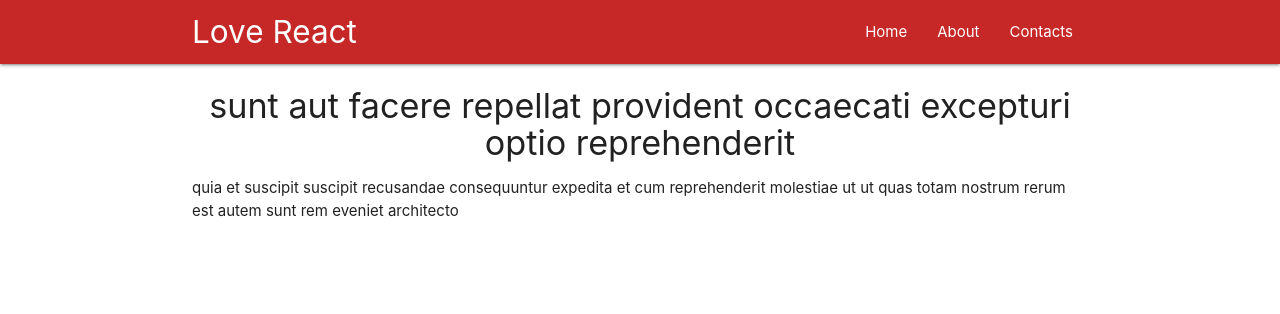
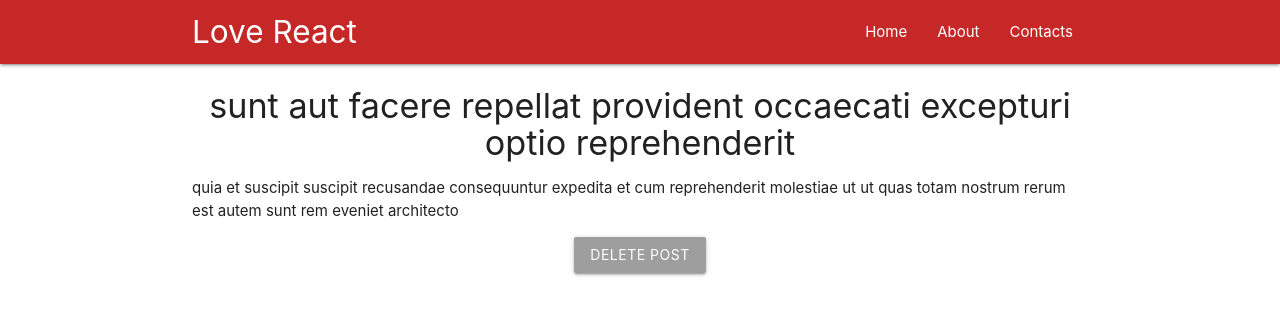
Before and after one commit to ChigorinDev/react-router-page, a React (Create React App) app: page /1 in a window 1280 px wide. Shown: the top 314 px of the page. Built offline with nearby package versions, Linux system fonts and the light colour scheme.

Commit message:
dispath deletePost action to the store and call it on click

```diff
--- a/src/components/Post.js
+++ b/src/components/Post.js
@@ -20,12 +20,24 @@
   //     })
   // }
 
+
+  handleClick = () => {
+    this.props.deletePost(this.props.post.id);
+    this.props.history.push('/');
+  }
+
   render() {
+    console.log(this.props);
 
     const post = this.props.post ? (
       <div className="post">
         <h4 className="center">{this.props.post.title}</h4>
         <p>{this.props.post.body}</p>
+        <div className="center">
+          <button className="btn grey" onClick={this.handleClick}>
+            Delete Post
+          </button>
+        </div>
       </div>
     ) : (
       <div className="center">Loading post...</div>
@@ -39,13 +51,23 @@
   }
 }
 
+
 const mapStateToProps = (state, ownProps) => {
   let id = ownProps.match.params.post_id;
-  console.log(state);
-  console.log(ownProps);
+  // console.log(state);
+  // console.log(ownProps);
   return {
     post: state.posts.find(post => post.id == id)
   }
- }
+}
 
-export default connect(mapStateToProps)(Post);
+
+// Dispatching action with payload
+const mapDispatchToProps = (dispatch) => {
+  return {
+    deletePost: (id) => { dispatch({type: 'DELETE_POST', id: id }) }
+  }
+}
+
+
+export default connect(mapStateToProps, mapDispatchToProps)(Post);
--- a/src/reducers/rootReducer.jsx
+++ b/src/reducers/rootReducer.jsx
@@ -1,3 +1,5 @@
+import { filter } from "rsvp";
+
 const initState = {
   posts: [
     {
@@ -19,6 +21,15 @@
 }
 
 const rootReducer = (state = initState, action) => {
+  if (action.type === 'DELETE_POST') {
+    let newPosts = state.posts.filter(post => {
+      return action.id !== post.id
+    });
+    return {
+      ...state,
+      posts: newPosts
+    }
+  }
   return state;
 }
 
```
